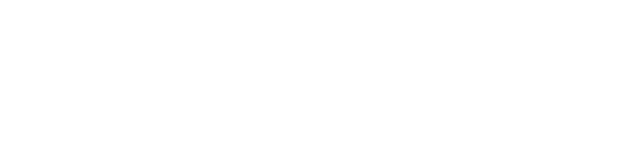
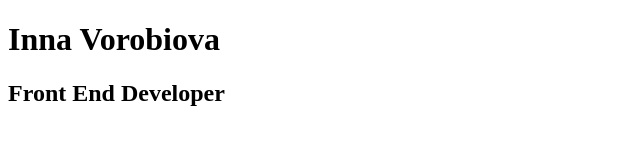
Before and after one commit to Innnakentiya/rsschool-cv, a plain HTML site: page index.html in a window 1280 px wide. Shown: the whole page, without its empty margins (0-640 px from the left). Drawn offline with Linux system fonts and the light colour scheme.

Commit message:
feat:add basic layout to index.html

```diff
--- a/index.html
+++ b/index.html
@@ -8,6 +8,8 @@
 </head>
 
 <body>
+    <h1>Inna Vorobiova</h1>
+    <h2>Front End Developer</h2>
 
 </body>
 
```
